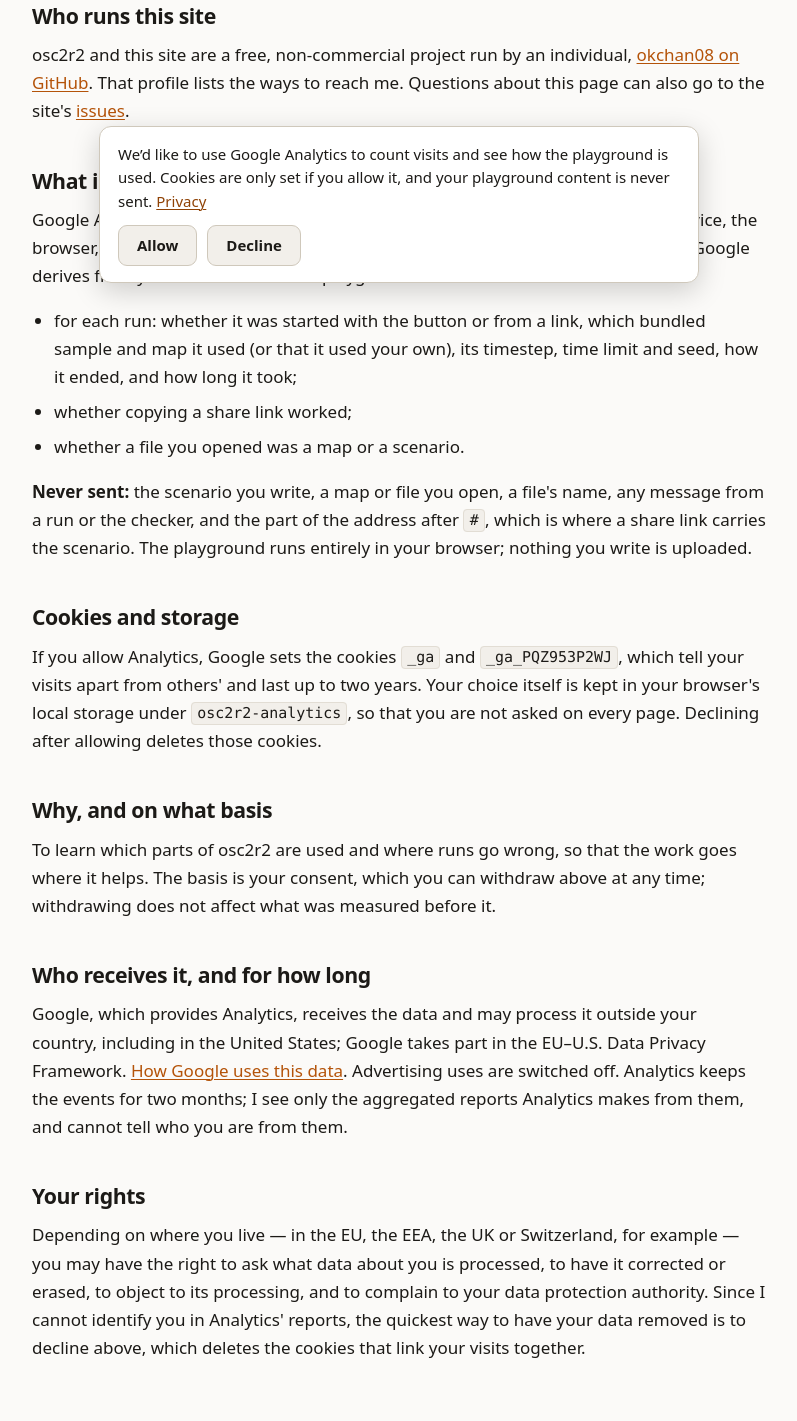
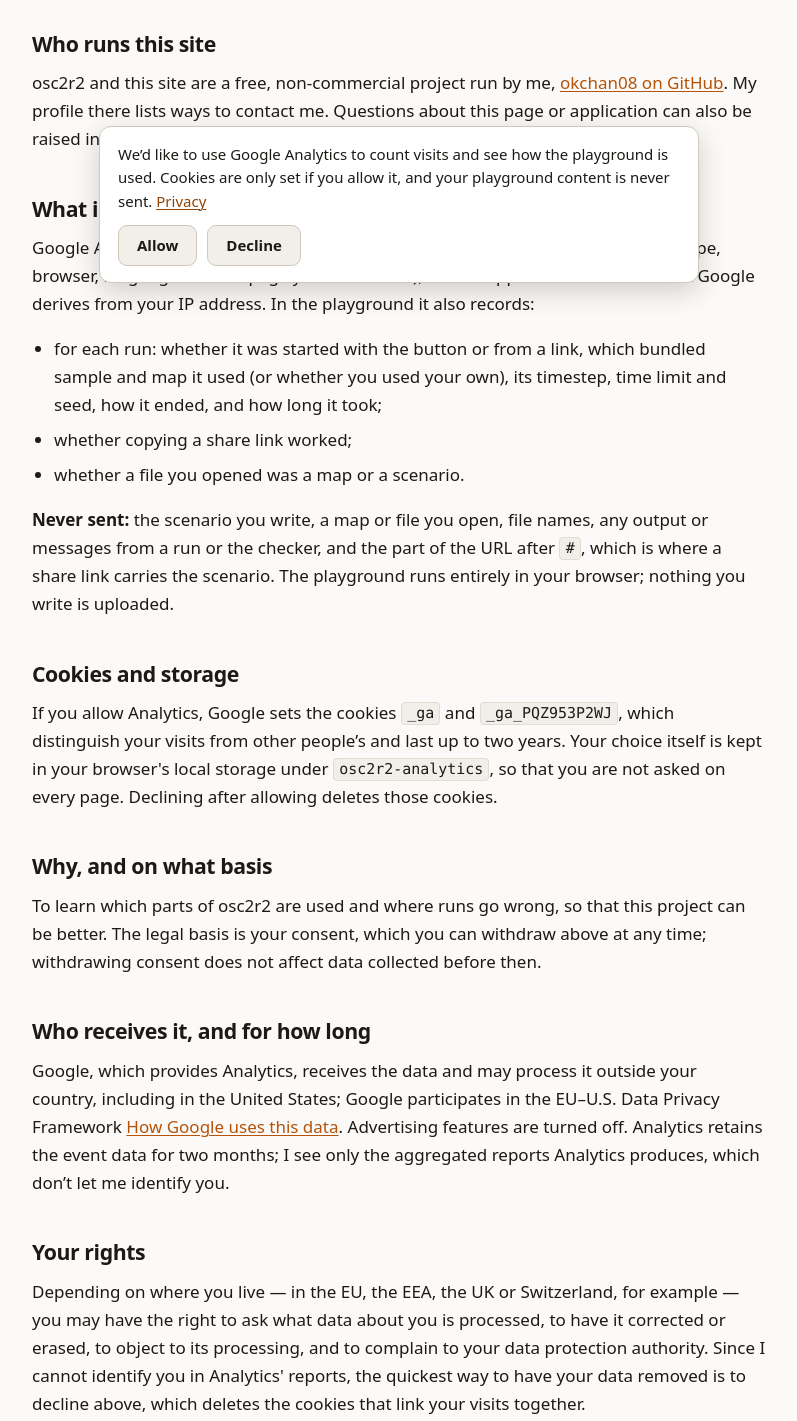
Before and after one commit to okchan08/osc2r2-site, a plain HTML site: page site/privacy.html in a window 1280 px wide. Shown: the part 501-1922 px from the top of the page, without its empty margins (241-1038 px from the left). Drawn offline with Linux system fonts and the light colour scheme.

Commit message:
fix privacy policy

```diff
--- a/site/privacy.html
+++ b/site/privacy.html
@@ -40,9 +40,9 @@
   <section id="choice" aria-labelledby="choice-title">
     <h2 id="choice-title">Your choice</h2>
     <p>
-      This site counts visits, and how the playground is used, with Google
-      Analytics — but only if you allow it. Until you do, Google's script is
-      not loaded and no cookie is set. You can change your mind here at any time.
+      With your permission, this site uses Google Analytics to count visits and see how the playground is used.
+      Until you do, Google's script is not loaded and no cookie is set. You can change your mind here at any time.
+      With your permission, this site uses Google Analytics to count visits and see how the playground is used.
     </p>
     <p data-consent-status></p>
     <div class="cta-row">
@@ -54,32 +54,32 @@
   <section aria-labelledby="who-title">
     <h2 id="who-title">Who runs this site</h2>
     <p>
-      osc2r2 and this site are a free, non-commercial project run by an
-      individual, <a href="https://github.com/okchan08">okchan08 on GitHub</a>.
-      That profile lists the ways to reach me. Questions about this page can
-      also go to the site's <a href="https://github.com/okchan08/osc2r2-site/issues">issues</a>.
+      osc2r2 and this site are a free, non-commercial project run by me, <a href="https://github.com/okchan08">okchan08 on GitHub</a>.
+      My profile there lists ways to contact me. Questions about this page or application can also be raised in the site’s <a href="https://github.com/okchan08/osc2r2-site/issues">issues</a>.
     </p>
   </section>
 
   <section aria-labelledby="what-title">
     <h2 id="what-title">What is measured, if you allow it</h2>
     <p>
-      Google Analytics records the pages you visit and, from your browser, the
-      kind of device, the browser, the language, the page you came from, and
-      an approximate location that Google derives from your IP address. In the
+      Google Analytics records the pages you visit, details your browser reports
+      (device type, browser, language and the page you came from), and an approximate
+      location that Google derives from your IP address.
+
+      In the
       playground it also records:
     </p>
     <ul>
       <li>for each run: whether it was started with the button or from a link,
-        which bundled sample and map it used (or that it used your own), its
+        which bundled sample and map it used (or whether you used your own), its
         timestep, time limit and seed, how it ended, and how long it took;</li>
       <li>whether copying a share link worked;</li>
       <li>whether a file you opened was a map or a scenario.</li>
     </ul>
     <p>
       <strong>Never sent:</strong> the scenario you write, a map or file you
-      open, a file's name, any message from a run or the checker, and the part
-      of the address after <code>#</code>, which is where a share link carries
+      open, file names, any output or messages from a run or the checker, and the part
+      of the URL after <code>#</code>, which is where a share link carries
       the scenario. The playground runs entirely in your browser; nothing you
       write is uploaded.
     </p>
@@ -89,7 +89,7 @@
     <h2 id="cookies-title">Cookies and storage</h2>
     <p>
       If you allow Analytics, Google sets the cookies <code>_ga</code> and
-      <code>_ga_PQZ953P2WJ</code>, which tell your visits apart from others'
+      <code>_ga_PQZ953P2WJ</code>, which distinguish your visits from other people’s
       and last up to two years. Your choice itself is kept in your browser's
       local storage under <code>osc2r2-analytics</code>, so that you are not
       asked on every page. Declining after allowing deletes those cookies.
@@ -100,9 +100,9 @@
     <h2 id="why-title">Why, and on what basis</h2>
     <p>
       To learn which parts of osc2r2 are used and where runs go wrong, so that
-      the work goes where it helps. The basis is your consent, which you can
-      withdraw above at any time; withdrawing does not affect what was measured
-      before it.
+      this project can be better. The legal basis is your consent, which you can
+      withdraw above at any time; withdrawing consent does not affect data collected
+      before then.
     </p>
   </section>
 
@@ -110,12 +110,12 @@
     <h2 id="recipients-title">Who receives it, and for how long</h2>
     <p>
       Google, which provides Analytics, receives the data and may process it
-      outside your country, including in the United States; Google takes part
-      in the EU–U.S. Data Privacy Framework.
+      outside your country, including in the United States; Google participates
+      in the EU–U.S. Data Privacy Framework
       <a href="https://policies.google.com/technologies/partner-sites">How Google uses this data</a>.
-      Advertising uses are switched off. Analytics keeps the events for two
-      months; I see only the aggregated reports Analytics makes from them, and
-      cannot tell who you are from them.
+      Advertising features are turned off. Analytics retains the event data for two
+      months; I see only the aggregated reports Analytics produces,
+      which don’t let me identify you.
     </p>
   </section>
 
```
